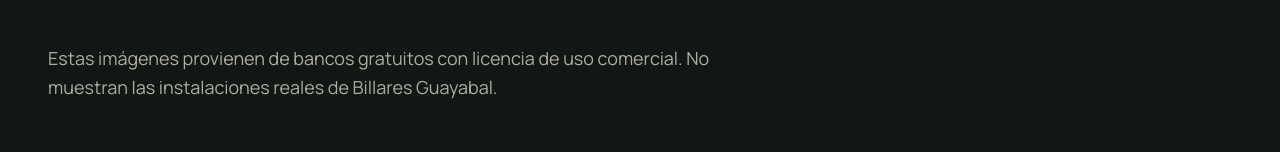
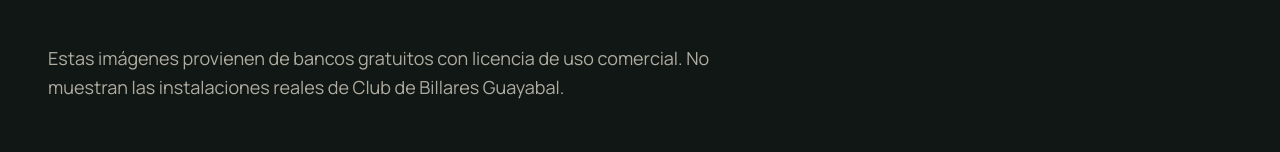
Before and after one commit to felipe95011015221-cell/billares-guayabal, a Next.js app: page /creditos in a window 1280 px wide. Shown: the part 397-549 px from the top of the page. Built offline with nearby package versions, Linux system fonts and the light colour scheme; no server answers.

Commit message:
Nombre oficial en Créditos

```diff
--- a/src/app/(sitio)/creditos/page.tsx
+++ b/src/app/(sitio)/creditos/page.tsx
@@ -9,7 +9,7 @@ export const metadata = { ...metadatos({ titulo: "Créditos fotográficos", desc
 export default function CreditosPage() {
   return (
     <>
-      <EncabezadoPagina eyebrow="Créditos" titulo="Fotografías de referencia" texto="Estas imágenes provienen de bancos gratuitos con licencia de uso comercial. No muestran las instalaciones reales de Billares Guayabal." />
+      <EncabezadoPagina eyebrow="Créditos" titulo="Fotografías de referencia" texto="Estas imágenes provienen de bancos gratuitos con licencia de uso comercial. No muestran las instalaciones reales de Club de Billares Guayabal." />
       <Seccion tono="oscuro" className="!pt-2">
         <Contenedor>
           <ul className="grid gap-4 sm:grid-cols-2 lg:grid-cols-3">
```
